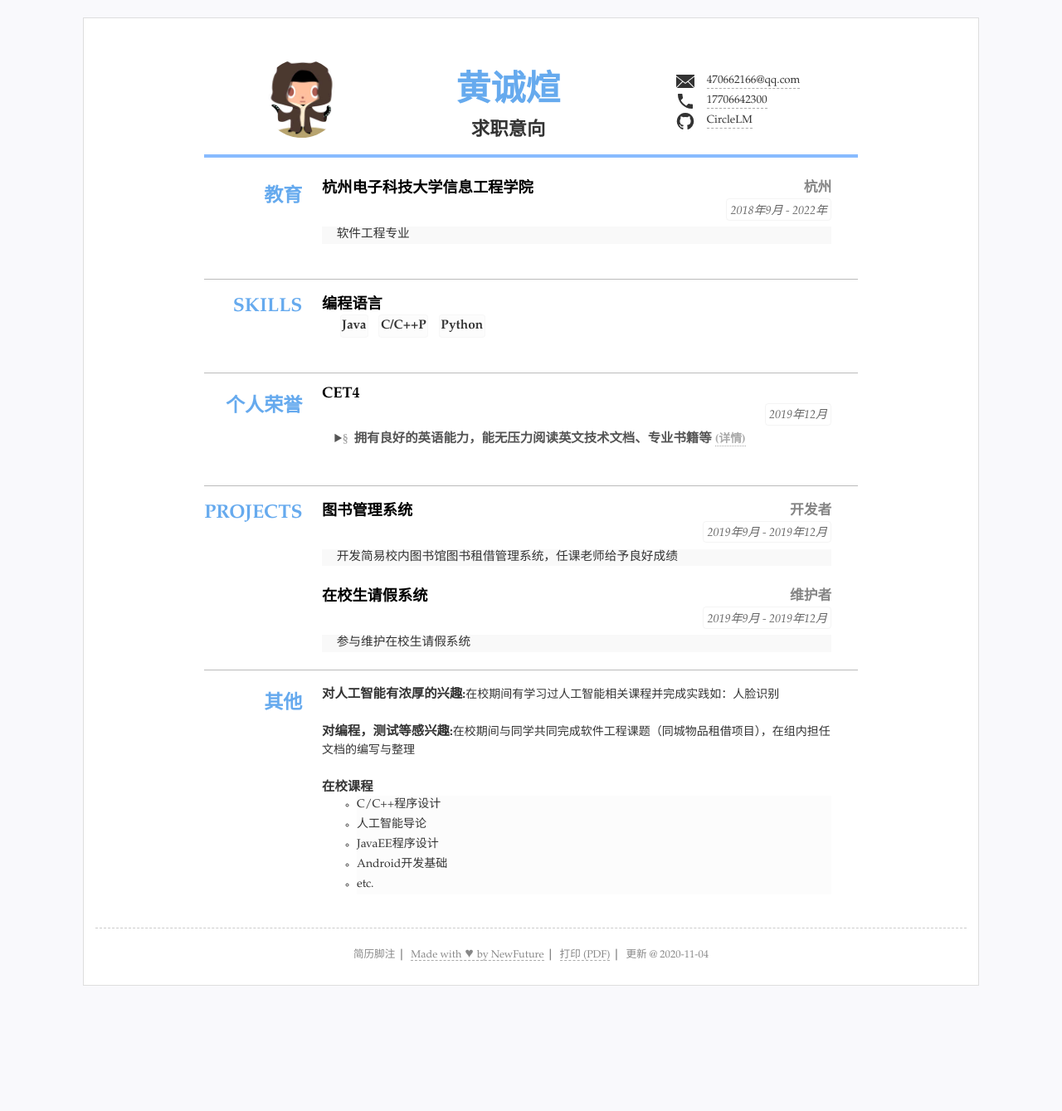
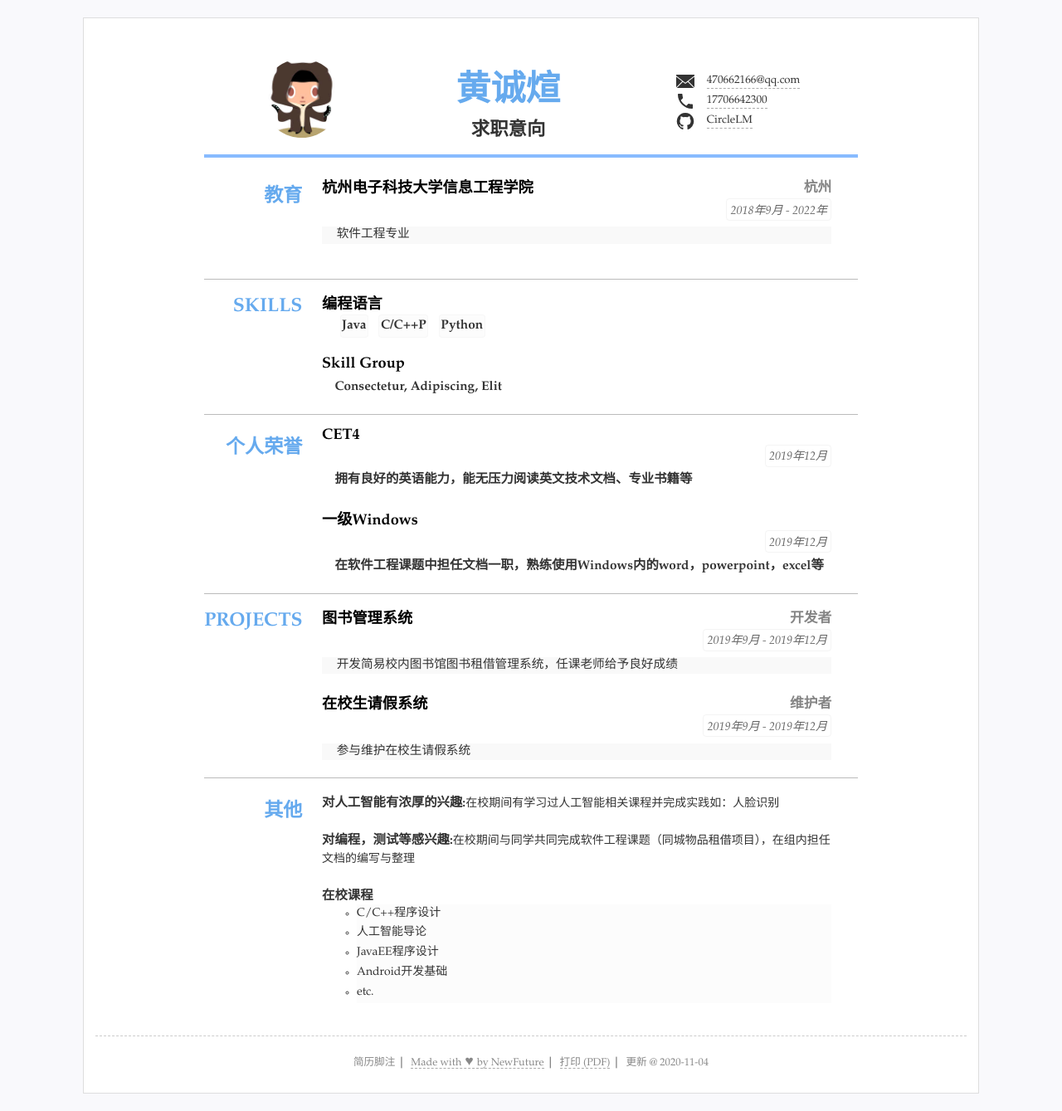
Before and after one commit to CircleLM/jianli, a Jekyll site: the page built from index.html, in a window 1280 px wide. Shown: the whole page at 83% size. Built offline with Jekyll 4.4.1, drawn with Linux system fonts in a browser that asks for light colours; before the commit the page ends 1209 px from its top, so only the background shows below that.

Commit message:
Update resume.yml

```diff
--- a/_data/resume.yml
+++ b/_data/resume.yml
@@ -47,8 +47,8 @@ main: #简历主要内容，
     - Java
     - C/C++P
     - Python
-  - #title: Skill Group
-    #summary: Consectetur, Adipiscing, Elit
+  - title: Skill Group
+    summary: Consectetur, Adipiscing, Elit
 
 - type: experience
   name: 个人荣誉
@@ -59,15 +59,15 @@ main: #简历主要内容，
     #tags:
     #- 标签
     summary: 拥有良好的英语能力，能无压力阅读英文技术文档、专业书籍等
-    detail: 同时包含 summary和detail在Chrome，Safari(包括IOS)，Android和新版Firefox等会自动折叠，不支持折叠的浏览器和展开后表现一致
+    #detail: 同时包含 summary和detail在Chrome，Safari(包括IOS)，Android和新版Firefox等会自动折叠，不支持折叠的浏览器和展开后表现一致
     # open: open
     #可以设置open默认展开
-  - #title: Job Title
+  - title: 一级Windows
     #sub: Your 2nd, Inc.
-    #duration: Apr 2013 - Mar 2016
+    duration: "2019年12月"
    # tags:
    # - tagname
-   # summary: Summary your job or work. (Collapse)
+    summary: 在软件工程课题中担任文档一职，熟练使用Windows内的word，powerpoint，excel等
    # detail: Details can be collapsed in Chrome Safari, Firefox, Opera and so on. Duis aute irure dolor in reprehenderit in voluptate velit esse cillum dolore eu fugiat nulla pariatur. Excepteur sint occaecat cupidatat non proident, sunt in culpa qui officia deserunt mollit anim id est laborum.
 
 - type: projects
```
